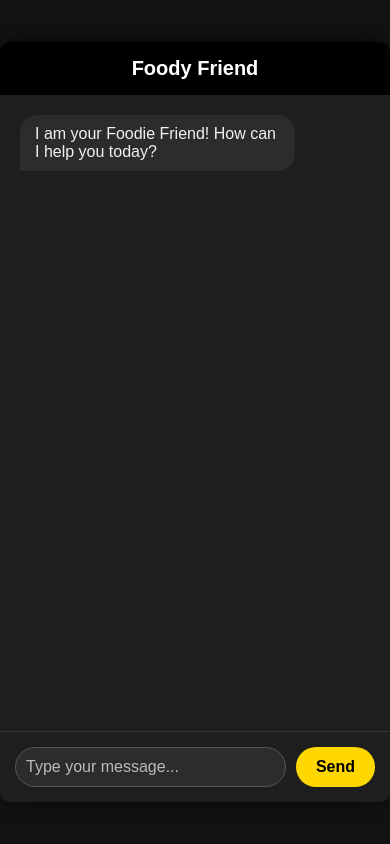
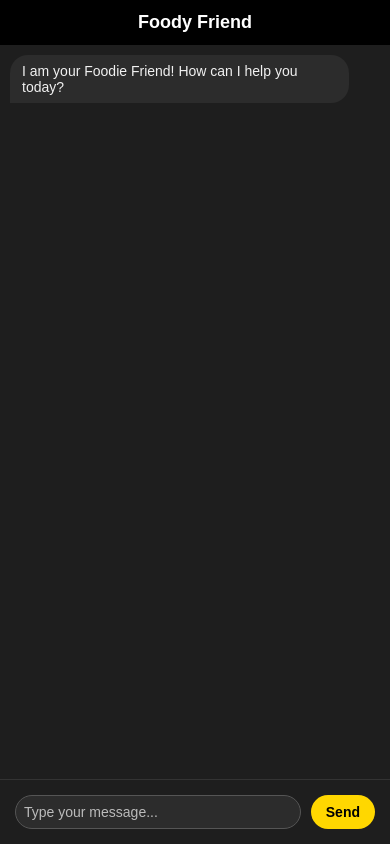
Before and after one commit to Azeen-Fatima/Foodie-Friend-Bot, a Flask app: page / in a window 390 px wide. Run offline with Flask 3, Linux system fonts and the light colour scheme.

Commit message:
Update index.html

```diff
--- a/templates/index.html
+++ b/templates/index.html
@@ -97,6 +97,39 @@
         #send-btn:hover {
             background-color: #e6c200;
         }
+
+        /* Responsive for Mobile */
+        @media (max-width: 600px) {
+            body {
+                padding: 0;
+                height: 100vh;
+            }
+            .chat-container {
+                width: 100%;
+                height: 100vh; /* Full screen on mobile */
+                border-radius: 0; /* Remove rounded corners for mobile full view */
+            }
+            .chat-header {
+                font-size: 18px;
+                padding: 12px;
+            }
+            #chat-history {
+                padding: 10px;
+            }
+            .user-message, .bot-message {
+                font-size: 14px;
+                padding: 8px 12px;
+                max-width: 85%; /* wider messages for small screens */
+            }
+            #user-input {
+                font-size: 14px;
+                padding: 8px;
+            }
+            #send-btn {
+                font-size: 14px;
+                padding: 8px 15px;
+            }
+        }
     </style>
 </head>
 <body>
```
